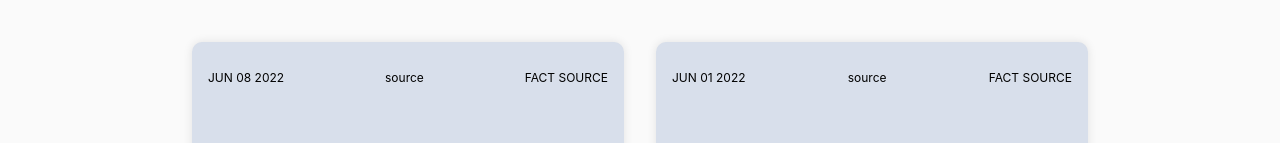
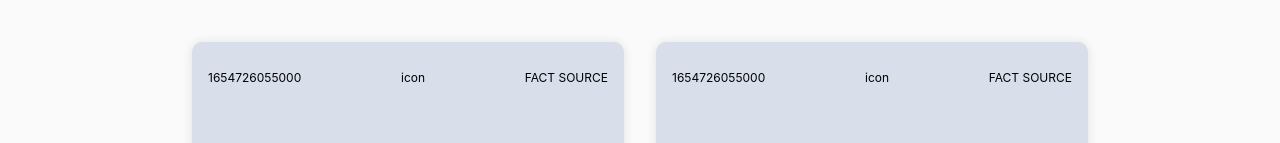
Before and after one commit to jallend1/memorebank, a React (Create React App) app: page / in a window 1280 px wide. Shown: the part 247-390 px from the top of the page. Built offline with nearby package versions, Linux system fonts and the light colour scheme.

Commit message:
Extracts fact validation into isolated function

```diff
--- a/src/App.js
+++ b/src/App.js
@@ -1,27 +1,27 @@
-import { useState } from 'react';
+import { useState } from "react";
 
-import Header from './Components/Header';
-import FactCard from './Components/FactCard';
-import AddFactModal from './Components/AddFactModal';
+import Header from "./Components/Header";
+import FactCard from "./Components/FactCard";
+import AddFactModal from "./Components/AddFactModal";
 
 function App() {
   const [facts, setFacts] = useState([
     {
-      title: 'Lorem ipsum dolor sit amet, consectetur adipiscing elit.',
-      tags: ['Lorem', 'Ipsum', 'Dolor'],
-      date: 'JUN 08 2022',
-      source: 'FACT SOURCE',
-      icon: 'source',
-      id: 1
+      title: "Lorem ipsum dolor sit amet, consectetur adipiscing elit.",
+      tags: ["Lorem", "Ipsum", "Dolor"],
+      date: Date.now(),
+      source: "FACT SOURCE",
+      icon: "icon",
+      id: 1,
     },
     {
-      title: 'Lorem ipsum dolor sit amet, consectetur adipiscing elit.',
-      tags: ['Lorem', 'Ipsum', 'Dolor'],
-      date: 'JUN 01 2022',
-      source: 'FACT SOURCE',
-      icon: 'source',
-      id: 2
-    }
+      title: "Lorem ipsum dolor sit amet, consectetur adipiscing elit.",
+      tags: ["Lorem", "Ipsum", "Dolor"],
+      date: Date.now(),
+      source: "FACT SOURCE",
+      icon: "icon",
+      id: 2,
+    },
   ]);
 
   const [isOpen, setIsOpen] = useState(false);
@@ -29,7 +29,6 @@ function App() {
   const onAddFact = (fact) => {
     setFacts([...facts, fact]);
     setIsOpen(false);
-    console.log(facts);
   };
 
   const toggleModalOpen = () => {
--- a/src/Components/AddFactModal.jsx
+++ b/src/Components/AddFactModal.jsx
@@ -20,17 +20,28 @@ const AddFactModal = (props) => {
   };
 
   const handleSubmit = (e) => {
+    // Assigns current date and ID to new fact
+    // TODO: Implement better ID generation
     const currentDate = Date.now();
-    const factWithDate = { ...newFact, date: currentDate };
-    setNewFact(factWithDate);
-    if (newFact.title.trim().length < 1) {
+    const randomID = Math.floor(Math.random() * 1000000);
+    const factWithDate = { ...newFact, date: currentDate, id: randomID };
+    if (isValidFact(factWithDate)) {
+      onAddFact(factWithDate);
+    }
+  };
+
+  const isValidFact = (fact) => {
+    if (fact.title.trim().length < 1) {
       setError("Title is required");
-    } else if (newFact.tags.length < 1) {
+      return false;
+    } else if (fact.tags.length < 1) {
       setError("Tags are required");
-    } else if (newFact.source.trim().length < 1) {
+      return false;
+    } else if (fact.source.trim().length < 1) {
       setError("Source is required");
+      return false;
     } else {
-      onAddFact(factWithDate);
+      return true;
     }
   };
 
--- a/src/index.css
+++ b/src/index.css
@@ -4,15 +4,15 @@ body,
   margin: 0;
   padding: 0;
   box-sizing: border-box;
-  font-family: -apple-system, BlinkMacSystemFont, 'Segoe UI', 'Roboto', 'Oxygen',
-    'Ubuntu', 'Cantarell', 'Fira Sans', 'Droid Sans', 'Helvetica Neue',
+  font-family: -apple-system, BlinkMacSystemFont, "Segoe UI", "Roboto", "Oxygen",
+    "Ubuntu", "Cantarell", "Fira Sans", "Droid Sans", "Helvetica Neue",
     sans-serif;
   -webkit-font-smoothing: antialiased;
   -moz-osx-font-smoothing: grayscale;
 }
 
 code {
-  font-family: source-code-pro, Menlo, Monaco, Consolas, 'Courier New',
+  font-family: source-code-pro, Menlo, Monaco, Consolas, "Courier New",
     monospace;
 }
 
@@ -150,7 +150,7 @@ code {
   box-shadow: 0px 0px 10px rgba(0, 0, 0, 0.1);
   margin: 1rem;
   padding: 1rem;
-  background-color: red;
+  background-color: #e0e0e0;
 }
 
 .add-fact-modal__body {
```
